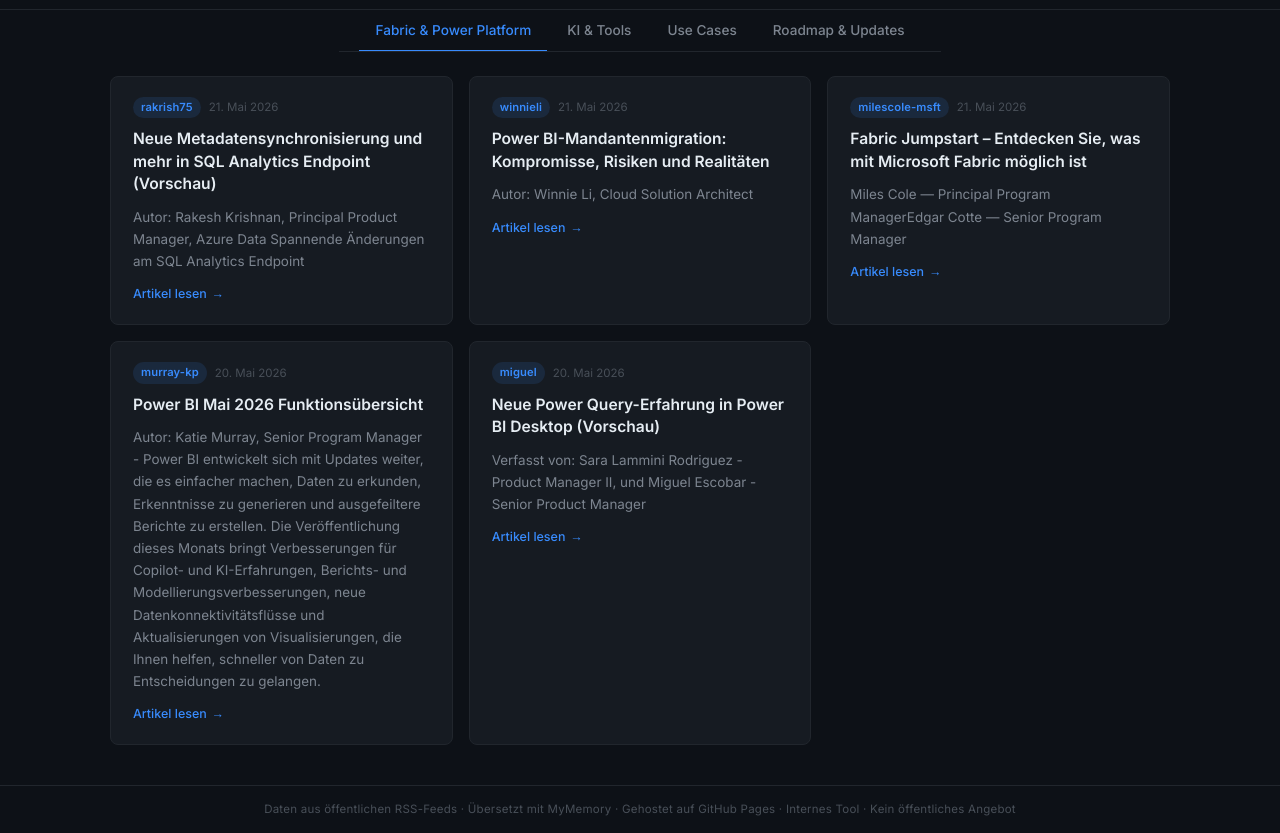
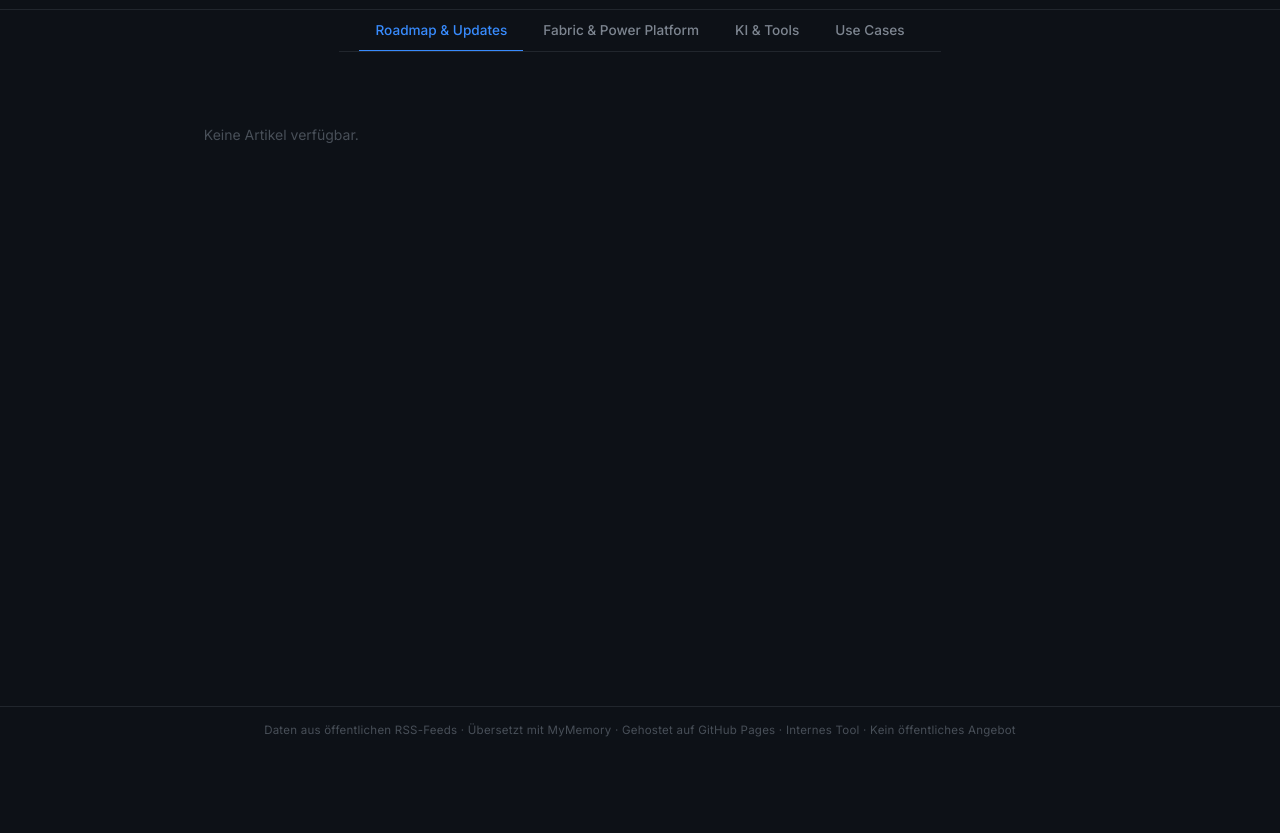
Before and after one commit to Niko24994/Microsoft-AI-News, a website: page index.html in a window 1280 px wide. Shown: the part 47-880 px from the top of the page. After the commit the page ends 800 px from the top, so only its background shows below. Drawn offline with Linux system fonts and the light colour scheme.

Commit message:
feat: move Roadmap & Updates tab to first position (leftmost, default active)

```diff
--- a/app.js
+++ b/app.js
@@ -4,7 +4,7 @@
   const INDEX_URL = './public/news/index.json';
   const cache = {};
   let currentDate = null;
-  let currentTab = 'fabric';
+  let currentTab = 'roadmap';
 
   const $ = (id) => document.getElementById(id);
   const datePicker   = $('datePicker');
--- a/index.html
+++ b/index.html
@@ -27,17 +27,17 @@
   </header>
 
   <nav class="tabs" role="tablist" aria-label="News-Bereiche">
-    <button class="tab active" role="tab" aria-selected="true"  data-tab="fabric"    aria-controls="panel-fabric">Fabric &amp; Power Platform</button>
+    <button class="tab active" role="tab" aria-selected="true"  data-tab="roadmap"   aria-controls="panel-roadmap">Roadmap &amp; Updates</button>
+    <button class="tab"        role="tab" aria-selected="false" data-tab="fabric"    aria-controls="panel-fabric">Fabric &amp; Power Platform</button>
     <button class="tab"        role="tab" aria-selected="false" data-tab="ai"        aria-controls="panel-ai">KI &amp; Tools</button>
     <button class="tab"        role="tab" aria-selected="false" data-tab="usecase"   aria-controls="panel-usecase">Use Cases</button>
-    <button class="tab"        role="tab" aria-selected="false" data-tab="roadmap"   aria-controls="panel-roadmap">Roadmap &amp; Updates</button>
   </nav>
 
   <main>
-    <div id="panel-fabric"  class="tab-panel active" role="tabpanel" aria-labelledby="tab-fabric"></div>
+    <div id="panel-roadmap" class="tab-panel active" role="tabpanel" aria-labelledby="tab-roadmap"></div>
+    <div id="panel-fabric"  class="tab-panel"        role="tabpanel" aria-labelledby="tab-fabric"></div>
     <div id="panel-ai"      class="tab-panel"        role="tabpanel" aria-labelledby="tab-ai"></div>
     <div id="panel-usecase" class="tab-panel"        role="tabpanel" aria-labelledby="tab-usecase"></div>
-    <div id="panel-roadmap" class="tab-panel"        role="tabpanel" aria-labelledby="tab-roadmap"></div>
     <div id="errorBox"        class="error-box hidden"></div>
     <div id="loadingSpinner"  class="spinner hidden" aria-live="polite" aria-label="Wird geladen…">
       <span class="spinner-ring"></span>
```
